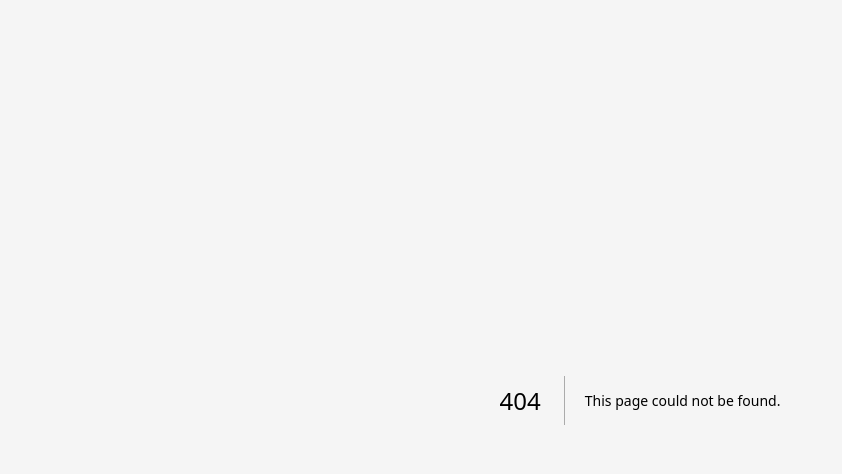
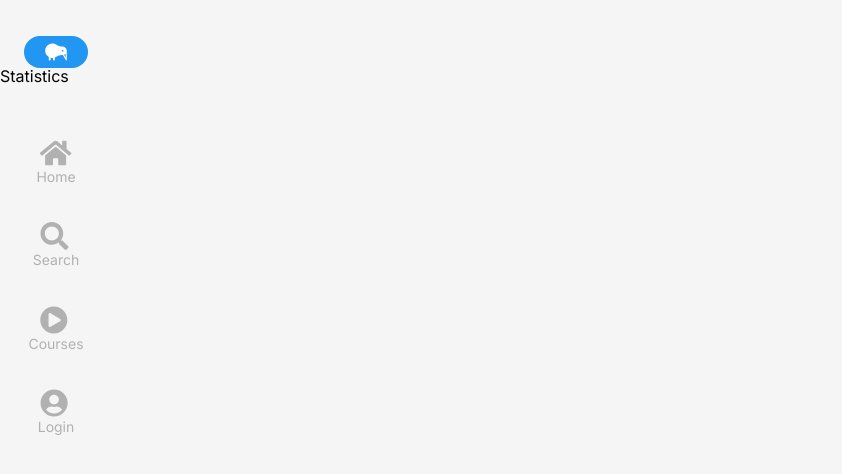
Before and after one commit to 202303-PRM-TR-FEW/Learning-app-team-5, a Next.js app: page /statistics in a window 1280 px wide. Before the commit this address had no page. Shown: the top 474 px of the page, without its empty margins (0-842 px from the left). Built offline with nearby package versions, Linux system fonts and the light colour scheme; no server answers.

Commit message:
Statistics Page Fixes #6
Initialized Statistics page
Modified CourseButton component to accept width percentage as input
Modified Profile page adding a button to navigate to Statistics page

```diff
--- /dev/null
+++ b/app/(main)/statistics/page.jsx
@@ -0,0 +1,11 @@
+import React from "react";
+
+function Statistics() {
+    return (
+        <div>
+            <h1>Statistics</h1>
+        </div>
+    );
+}
+
+export default Statistics;
--- a/components/course-general-components/CourseButton.jsx
+++ b/components/course-general-components/CourseButton.jsx
@@ -1,9 +1,9 @@
 import React from "react";
 
-function CourseButton({ buttonName, handleClick }) {
+function CourseButton({ buttonName, handleClick, widthPercentage }) {
   return (
     <button
-      className="bg-[#56a0fe] w-[45%] rounded-2xl text-white py-2 px-4 hover:bg-[#fbfbfb] hover:text-[#56a0fe] hover:border-[#56a0fe] hover:border-2 text-base"
+      className={`bg-[#56a0fe] w-[${widthPercentage}%] rounded-2xl text-white py-2 px-4 hover:bg-[#fbfbfb] hover:text-[#56a0fe] hover:border-[#56a0fe] hover:border-2 text-base cursor-pointer`}
       onClick={handleClick}
     >
       {buttonName}
@@ -11,4 +11,10 @@ function CourseButton({ buttonName, handleClick }) {
   );
 }
 
+CourseButton.defaultProps = {
+  buttonName: "Button",
+  handleClick: () => {},
+  widthPercentage: "w-[45%]",
+};
+
 export default CourseButton;
--- a/components/profilePage-components/TotalStatistics.jsx
+++ b/components/profilePage-components/TotalStatistics.jsx
@@ -1,7 +1,14 @@
+import Link from "next/link";
+import CourseButton from "../course-general-components/CourseButton";
 const TotalStatistics = () => {
   return (
     <div className="text-lightBlack w-full py-8 ">
+      <div className="flex justify-between">
       <h2 className="font-bold text-xl">Total Statistics</h2>
+      <Link href="/statistics">
+      <CourseButton buttonName={"Statistics"}/>
+      </Link>
+      </div>
       <div className="flex justify-between ">
         <div className=" mt-2 bg-[#FBFBFB] p-2 rounded-[20px] shadow-md">
           <div className=" bg-[#cbe1fa] rounded-[10px]  px-14 py-2">
```
